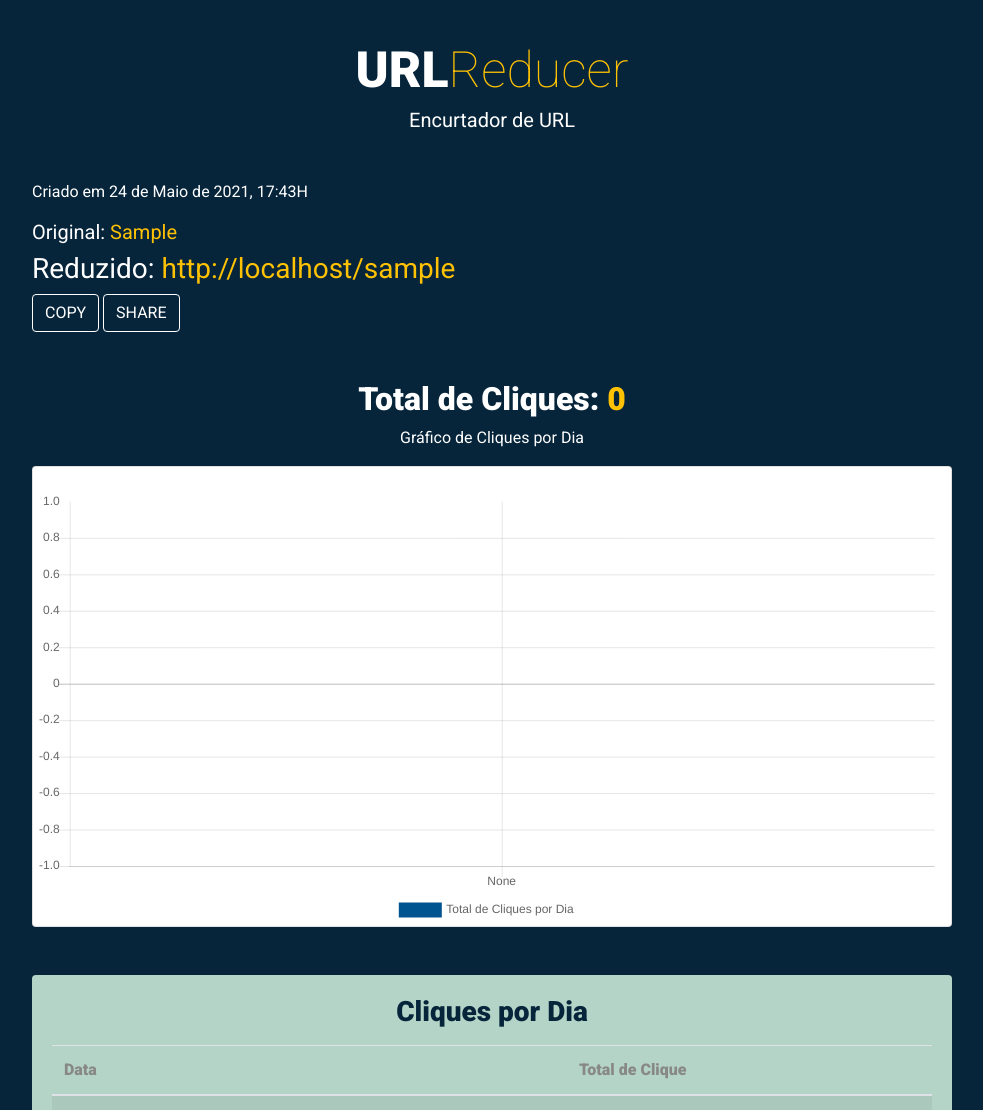
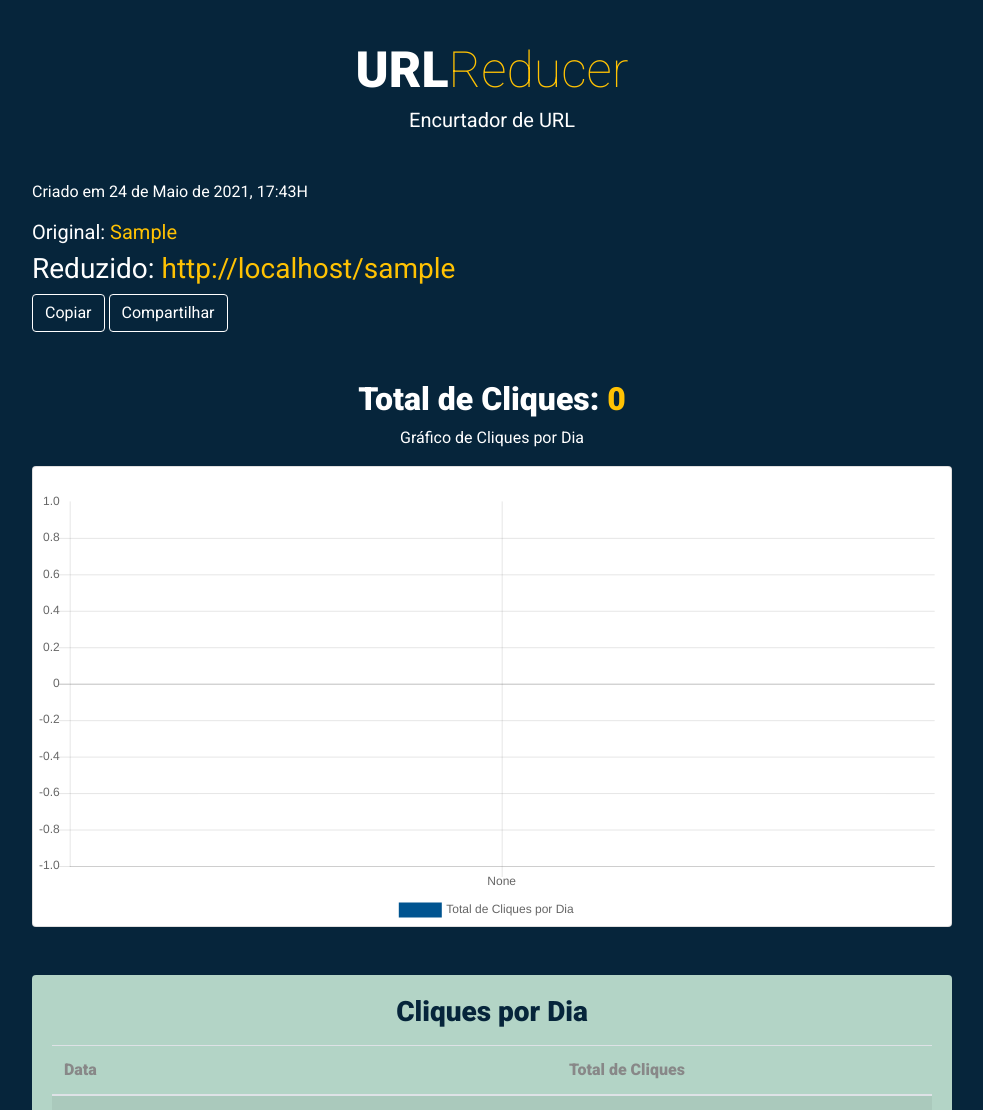
Before and after one commit to danielngd/url_reduce, a Django app: a page that uses url_reducer/templates/url_reducer/relatorio.html in a window 1280 px wide. Shown: the top 1110 px of the page, without its empty margins (148-1131 px from the left). Run offline with Django 3.2, Linux system fonts and the light colour scheme; tables that the repository leaves empty hold one stand-in row (values such as "Sample post"); data that the repository does not hold is empty; parts of the project's set-up code (start-up, migrations or seed data) failed here and were passed over.

Commit message:
correção no html

```diff
--- a/url_reducer/templates/url_reducer/relatorio.html
+++ b/url_reducer/templates/url_reducer/relatorio.html
@@ -40,8 +40,8 @@
 
       <div class="row">
         <div class="offset-sm-1 col-sm-10 text-left">
-          <button class="btn btn-outline-primary">COPY</button>
-          <button class="btn btn-outline-primary">SHARE</button>
+          <button class="btn btn-outline-primary">Copiar</button>
+          <button class="btn btn-outline-primary">Compartilhar</button>
         </div>
       </div>
 
@@ -73,7 +73,7 @@
                                 <thead>
                                     <tr>
                                         <th class="text-left">Data</th>
-                                        <th>Total de Clique</th>
+                                        <th>Total de Cliques</th>
                                     </tr>
                                 </thead>
                                 <tbody>
```
